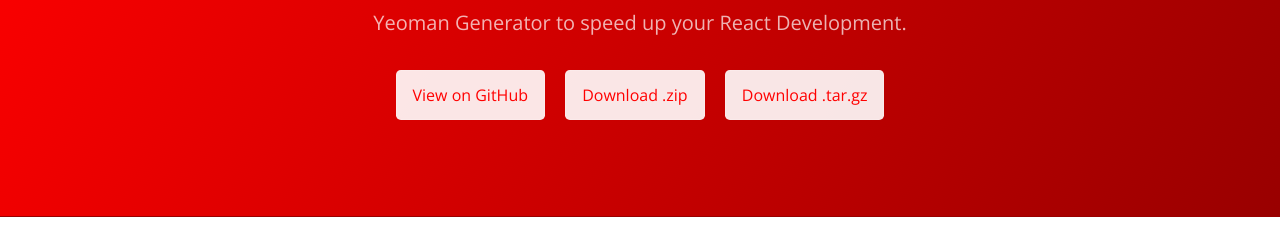
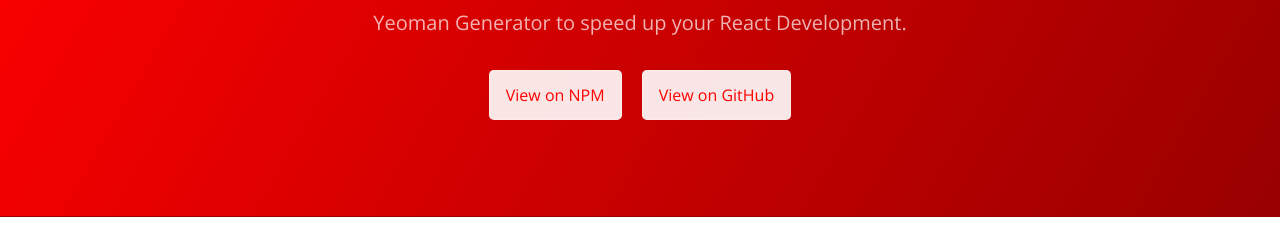
Before and after one commit to visormatt/generator-react-up, a plain HTML site: page index.html in a window 1280 px wide. Shown: the part 167-396 px from the top of the page. Drawn offline with nearby package versions, Linux system fonts and the light colour scheme.

Commit message:
Update index.html
Updating buttons

```diff
--- a/index.html
+++ b/index.html
@@ -13,9 +13,12 @@
   <section class="page-header">
     <h1 class="project-name">Generator-react-up</h1>
     <h2 class="project-tagline">Yeoman Generator to speed up your React Development.</h2>
+    <a href="https://www.npmjs.com/package/generator-react-up" class="btn">View on NPM</a>
     <a href="https://github.com/visormatt/generator-react-up" class="btn">View on GitHub</a>
-    <a href="https://github.com/visormatt/generator-react-up/zipball/master" class="btn">Download .zip</a>
-    <a href="https://github.com/visormatt/generator-react-up/tarball/master" class="btn">Download .tar.gz</a>
+    <!--
+      <a href="https://github.com/visormatt/generator-react-up/zipball/master" class="btn">Download .zip</a>
+      <a href="https://github.com/visormatt/generator-react-up/tarball/master" class="btn">Download .tar.gz</a>
+    -->
   </section>
   <section class="main-content">
     <h1>
```
